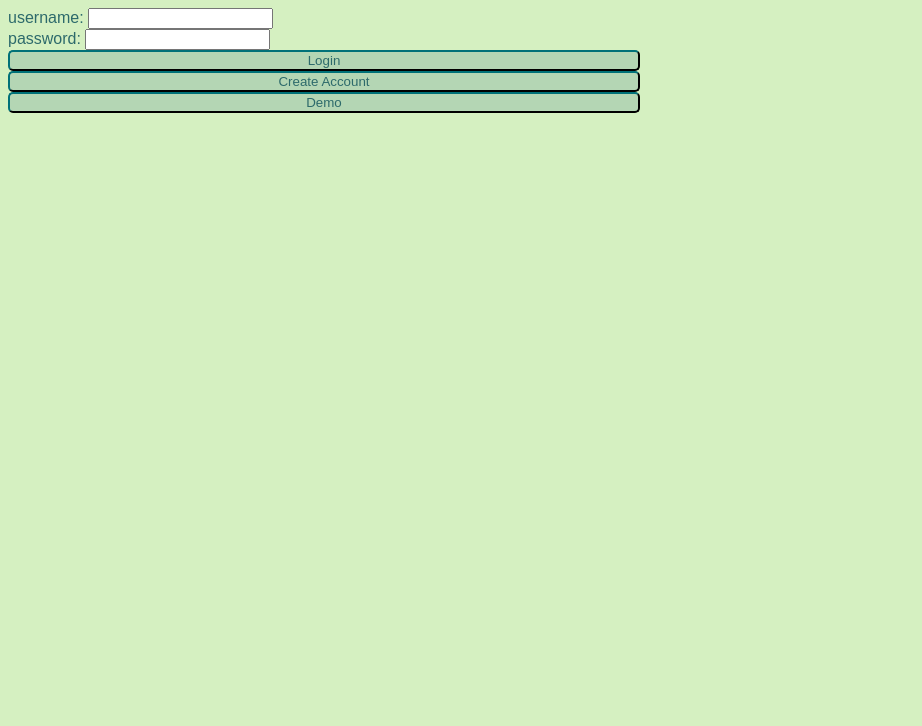
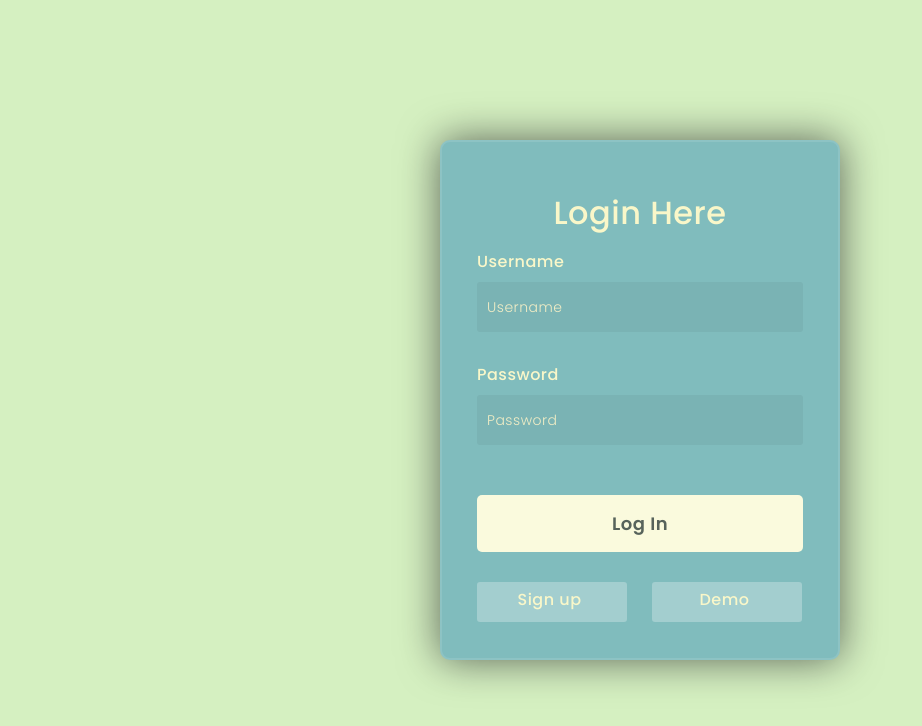
Before and after one commit to alexdenisova/fridge-tracker-frontend, a website built with Vite: page login.html in a window 1280 px wide. Shown: the whole page, without its empty margins (0-922 px from the left). Built offline with nearby package versions, Linux system fonts and the light colour scheme.

Commit message:
pretty login form

```diff
--- /dev/null
+++ b/login.css
@@ -0,0 +1,125 @@
+*,
+*:before,
+*:after {
+    padding: 0;
+    margin: 0;
+    box-sizing: border-box;
+}
+
+body {
+    background-color: #D5F0C1;
+}
+
+.background {
+    width: 430px;
+    height: 520px;
+    position: absolute;
+    transform: translate(-50%, -50%);
+    left: 50%;
+    top: 50%;
+}
+
+form {
+    height: 520px;
+    width: 400px;
+    background-color: #80BCBD;
+    position: absolute;
+    transform: translate(-50%, -50%);
+    top: 50%;
+    left: 50%;
+    border-radius: 10px;
+    backdrop-filter: blur(10px);
+    border: 2px solid rgba(255, 255, 255, 0.1);
+    box-shadow: 0 0 40px rgba(8, 7, 16, 0.6);
+    padding: 50px 35px;
+}
+
+form * {
+    font-family: 'Poppins', sans-serif;
+    color: #F9F7C9;
+    letter-spacing: 0.5px;
+    outline: none;
+    border: none;
+}
+
+form h3 {
+    font-size: 32px;
+    font-weight: 500;
+    line-height: 42px;
+    text-align: center;
+}
+
+.login-error {
+    text-align: center;
+    font-size: small;
+    font-family: sans-serif;
+}
+
+.login-error span {
+    color: rgb(161, 4, 4);
+    font-family: sans-serif;
+    visibility: hidden;
+}
+
+label {
+    display: block;
+    margin-top: 30px;
+    font-size: 16px;
+    font-weight: 500;
+}
+
+input {
+    display: block;
+    height: 50px;
+    width: 100%;
+    background-color: rgba(47, 60, 65, 0.07);
+    border-radius: 3px;
+    padding: 0 10px;
+    margin-top: 8px;
+    font-size: 14px;
+    font-weight: 300;
+}
+
+::placeholder {
+    color: #f1edc5;
+}
+
+button {
+    margin-top: 50px;
+    width: 100%;
+    background-color: #fafadd;
+    color: #57635b;
+    padding: 15px 0;
+    font-size: 18px;
+    font-weight: 600;
+    border-radius: 5px;
+    cursor: pointer;
+}
+
+.social {
+    margin-top: 30px;
+    display: flex;
+}
+
+.social div {
+    background: red;
+    width: 150px;
+    border-radius: 3px;
+    padding: 5px 10px 10px 5px;
+    background-color: rgba(255, 255, 255, 0.27);
+    color: #F9F7C9;
+    text-align: center;
+}
+
+.social div:hover {
+    background-color: rgba(255, 255, 255, 0.47);
+    cursor: pointer;
+}
+
+.social .fb {
+    margin-left: 25px;
+}
+
+.social i {
+    margin-right: 4px;
+}
--- a/login.html
+++ b/login.html
@@ -1,33 +1,39 @@
-<!doctype html>
+<!-- https://codepen.io/fghty/pen/PojKNEG-->
+<!DOCTYPE html>
 <html lang="en">
 
 <head>
-  <title>Fridge Tracker Site</title>
-  <link rel="stylesheet" href="style.css">
+    <!-- Design by foolishdeveloper.com -->
+    <title>Pantry Tracker Site Login</title>
+
+    <link rel="preconnect" href="https://fonts.gstatic.com">
+    <link rel="stylesheet" href="https://cdnjs.cloudflare.com/ajax/libs/font-awesome/5.15.4/css/all.min.css">
+    <link rel="stylesheet" href="https://fonts.googleapis.com/css2?family=Poppins:wght@300;500;600&display=swap">
+    <link rel="stylesheet" href="login.css">
+
 </head>
 
 <body>
+    <section id="section">
+        <div class="background">
+        </div>
+        <form>
+            <h3 id="login-title">Login Here</h3>
 
-  <section id="section">
-    <form>
-      <label for="username">username:</label>
-      <input type="text" id="username" name="username"><br>
-      <label for="password">password:</label>
-      <input type="text" id="password" name="password"><br>
-      <button type="button" value="Login" onclick="login('username', 'password');"
-        style="width:50%;height:100%;">Login</button>
-      <button type="button" value="Create Account" onclick="createAccount('username', 'password');"
-        style="width:50%;height:100%;">Create Account</button>
-        <button type="button" value="Demo" onclick="demo();"
-        style="width:50%;height:100%;">Demo</button>
-    </form>
-    <div id='message_parent' class="message_parent">
-      <div id='message' class="message"></div>
-      <img class="message_close" src="https://findicons.com/files/icons/1715/gion/24/dialog_cancel.png"
-        onclick='document.getElementById("message_parent").style.display = "none";'>
-    </div>
-  </section>
+            <div class="login-error"><span id="login-error">Wrong username or password.</span></div>
+            <label for="username" style="margin-top:0px;">Username</label>
+            <input type="text" placeholder="Username" id="username">
 
+            <label for="password">Password</label>
+            <input type="password" placeholder="Password" id="password">
+
+            <button type="button" id="main-button" onclick="login('username', 'password');">Log In</button>
+            <div class="social">
+                <div class="go" id="secondary-button" onclick="secondaryButton();"> Sign up</div>
+                <div class="fb" onclick="demo();"> Demo</div>
+            </div>
+        </form>
+    </section>
 </body>
 <script type="module" src="./resources/login.js"></script>
 
--- a/resources/backend/login.js
+++ b/resources/backend/login.js
@@ -1,7 +1,7 @@
 import { LOGIN_ENDPOINT } from "./constant";
 
 
-export async function postLogin(username, password=null) {
+export async function postLogin(username, password = null) {
   return await fetch(LOGIN_ENDPOINT, {
     method: 'POST',
     headers: {
--- a/resources/login.js
+++ b/resources/login.js
@@ -1,13 +1,18 @@
 import { deleteLogin, postLogin } from "./backend/login.js";
 import { postUser } from "./backend/users.js";
 import { showMessage } from "./utils.js";
+
+const LOGIN_TITLE_ID = "login-title";
+const LOGIN_ERROR_ID = "login-error";
+const MAIN_BUTTON_ID = "main-button";
+const SECONDARY_BUTTON_ID = "secondary-button";
 
 window.login = async function (username_id, password_id) {
   const username = document.getElementById(username_id).value;
   const password = document.getElementById(password_id).value;
   const response = await postLogin(username, password);
   if (!response.ok) {
-    showMessage("Wrong username or password", false);
+    document.getElementById(LOGIN_ERROR_ID).style.visibility = "visible";
   }
   return false;
 }
@@ -17,10 +22,30 @@ window.createAccount = async function (username_id, password_id) {
   const password = document.getElementById(password_id).value;
   const response = await postUser(username, password);
   if (!response.ok) {
-    showMessage("Could not create account", false);
+    document.getElementById(LOGIN_ERROR_ID).style.visibility = "visible";
     return false;
   }
   return await login(username_id, password_id);
+}
+
+window.secondaryButton = async function () {
+  const login_msg = "Login Here";
+  const sign_up_msg = "Sign Up";
+  if (document.getElementById(LOGIN_TITLE_ID).innerText == login_msg) {
+    document.getElementById(LOGIN_TITLE_ID).innerText = sign_up_msg;
+    document.getElementById(MAIN_BUTTON_ID).innerText = sign_up_msg;
+    document.getElementById(MAIN_BUTTON_ID).setAttribute("onclick", "createAccount('username', 'password');");
+    document.getElementById(SECONDARY_BUTTON_ID).innerText = "Login";
+    document.getElementById('password').type = 'text';
+    document.getElementById(LOGIN_ERROR_ID).innerText = 'Username already exists.';
+  } else {
+    document.getElementById(LOGIN_TITLE_ID).innerText = login_msg;
+    document.getElementById(MAIN_BUTTON_ID).innerText = "Log In";
+    document.getElementById(MAIN_BUTTON_ID).setAttribute("onclick", "login('username', 'password');");
+    document.getElementById(SECONDARY_BUTTON_ID).innerText = "Sign up";
+    document.getElementById('password').type = 'password';
+    document.getElementById(LOGIN_ERROR_ID).innerText = 'Wrong username or password.';
+  }
 }
 
 window.demo = async function () {
--- a/resources/utils.js
+++ b/resources/utils.js
@@ -50,9 +50,7 @@ export function getOrNull(object, key) {
 }
 
 export function redirectToLogin() {
-  document.getElementById('message').innerHTML = `
-    <a href="login.html" style="text-decoration:none;color:black;">Please <span style="color:blue;text-decoration:underline;">login</span>.</a>`;
-  document.getElementById('message_parent').style.display = "inline";
+  window.location.href = "/login.html";
 }
 
 export function responseIsOk(response) {
```
